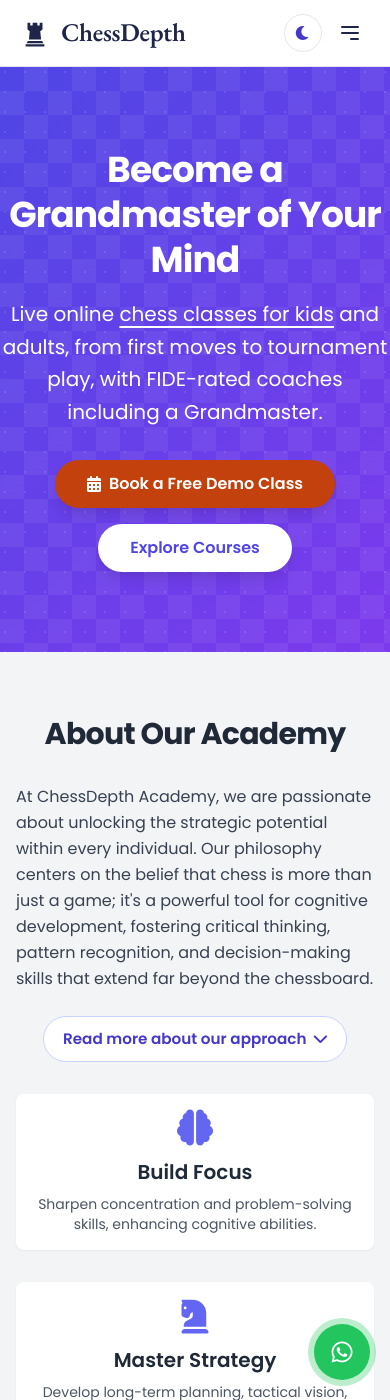
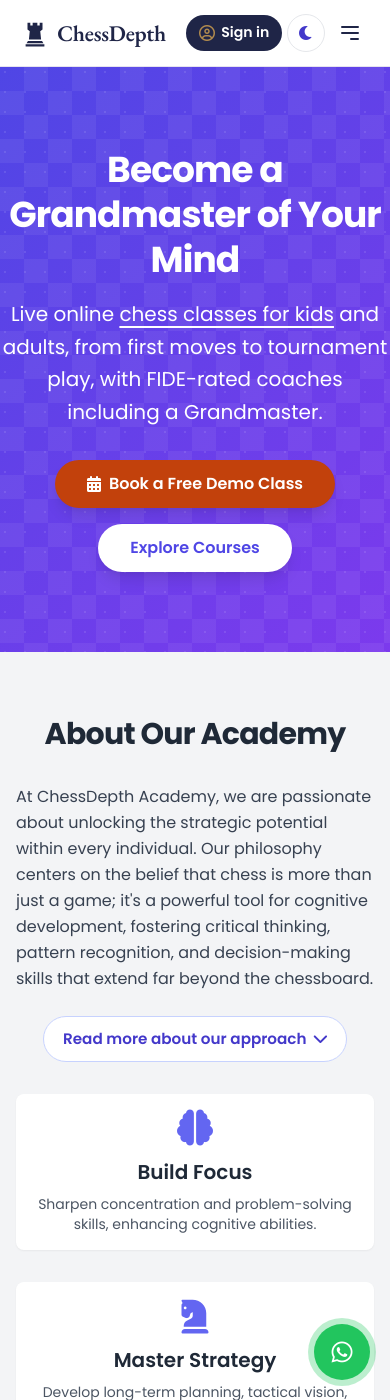
Before and after one commit to Sourabhjoshi1/Chess-Depth, a Jekyll site: the page built from index.html, in a window 390 px wide and 1400 px high. Built offline with Jekyll 4.4.1, drawn with Linux system fonts in a browser that asks for light colours; comment, search, counter and statistics services are not loaded.

Commit message:
Fix Coordinates board colours (a1 is dark); add a visible Sign in button to the phone header
Co-Authored-By: Claude Fable 5.2 <noreply@anthropic.com>
Claude-Session: https://claude.ai/code/session_017ZwxdNZGtw2tXrZdE2ZP9f

```diff
--- a/_includes/header.html
+++ b/_includes/header.html
@@ -38,6 +38,7 @@
         <a href="{{ wa }}" target="_blank" rel="noopener noreferrer" class="cd-hdr-cta">Book a free demo</a>
       </nav>
       <div class="cd-header-mobile">
+        <a href="/student/" class="cd-hdr-login" data-account><i class="far fa-user-circle"></i>Sign in</a>
         {{ theme_btn }}
         <button id="menu-toggle" class="cd-menu-btn" aria-controls="mobile-menu" aria-expanded="false" aria-label="Open menu">
           <svg class="w-6 h-6" fill="none" stroke="currentColor" viewBox="0 0 24 24" xmlns="http://www.w3.org/2000/svg"><path stroke-linecap="round" stroke-linejoin="round" stroke-width="2" d="M4 6h16M4 12h16m-7 6h7"></path></svg>
--- a/assets/css/site.css
+++ b/assets/css/site.css
@@ -288,3 +288,19 @@ html.dark .cd-faq a { color: #a5b4fc; }
 .cd-topbar a.cd-signed-in .cd-acct-img, .cd-topbar a.cd-signed-in .cd-acct-initial { width: 24px; height: 24px; }
 .cd-mobile-login { font-size: 1.02rem; padding-top: .8rem; padding-bottom: .8rem; }
 .cd-mobile-login i { font-size: 1.15rem; }
+
+/* Phone header: a sign-in button that is always visible (the top strip with "Student login" is hidden on phones) */
+.cd-hdr-login { display: none; align-items: center; gap: .4rem; background: var(--cd-ink); color: #fff; font-weight: 600; font-size: .88rem; padding: .45rem .8rem; border-radius: 999px; white-space: nowrap; max-width: 9.5rem; }
+.cd-hdr-login:hover { background: var(--cd-ink-2); color: #fff; }
+.cd-hdr-login i { font-size: 1rem; color: var(--cd-brass); }
+.cd-hdr-login.cd-signed-in { background: transparent; color: var(--cd-ink); border: 1px solid var(--cd-line); padding: .25rem .65rem .25rem .3rem; }
+.cd-hdr-login.cd-signed-in .cd-acct-img, .cd-hdr-login.cd-signed-in .cd-acct-initial { width: 26px; height: 26px; }
+.cd-hdr-login .cd-acct-name { overflow: hidden; text-overflow: ellipsis; }
+@media (max-width: 767px) {
+  .cd-hdr-login { display: inline-flex; }
+  .cd-header-inner { gap: .6rem; }
+}
+@media (max-width: 400px) { .cd-brand-name { font-size: 1.4rem; } .cd-brand { gap: .45rem; } .cd-header-mobile { gap: .3rem; } }
+@media (max-width: 350px) { .cd-hdr-login.cd-signed-in .cd-acct-name { display: none; } .cd-hdr-login.cd-signed-in { padding: .2rem; } .cd-hdr-login:not(.cd-signed-in) { padding: .4rem .6rem; font-size: .8rem; } .cd-hdr-login:not(.cd-signed-in) i { display: none; } }
+html.dark .cd-hdr-login { background: var(--cd-brass); color: #1f2547; } html.dark .cd-hdr-login i { color: #1f2547; }
+html.dark .cd-hdr-login.cd-signed-in { background: transparent; color: #e2e8f0; border-color: #334155; }
--- a/assets/js/lab/coordinates.js
+++ b/assets/js/lab/coordinates.js
@@ -18,7 +18,7 @@ async function run(st, prog) {
     ui.board.classList.toggle("co-labels", ui.labels.checked);
     for (let r = 0; r < 8; r++) for (let c = 0; c < 8; c++) {
       const f = view === "w" ? c : 7 - c, rank = view === "w" ? 8 - r : r + 1, sq = FILES[f] + rank;
-      const d = document.createElement("button"); d.type = "button"; d.className = "co-sq " + ((f + rank) % 2 === 1 ? "co-light" : "co-dark"); d.dataset.sq = sq;
+      const d = document.createElement("button"); d.type = "button"; d.className = "co-sq " + ((f + rank) % 2 === 1 ? "co-dark" : "co-light");   // f is 0 for the a-file, so a1 (0 + 1) is dark and h1 is light d.dataset.sq = sq;
       d.setAttribute("aria-label", drill === "find" ? sq : "square");
       if (c === 0) { const s = document.createElement("span"); s.className = "co-rk"; s.textContent = rank; d.appendChild(s); }
       if (r === 7) { const s = document.createElement("span"); s.className = "co-fl"; s.textContent = FILES[f]; d.appendChild(s); }
```
